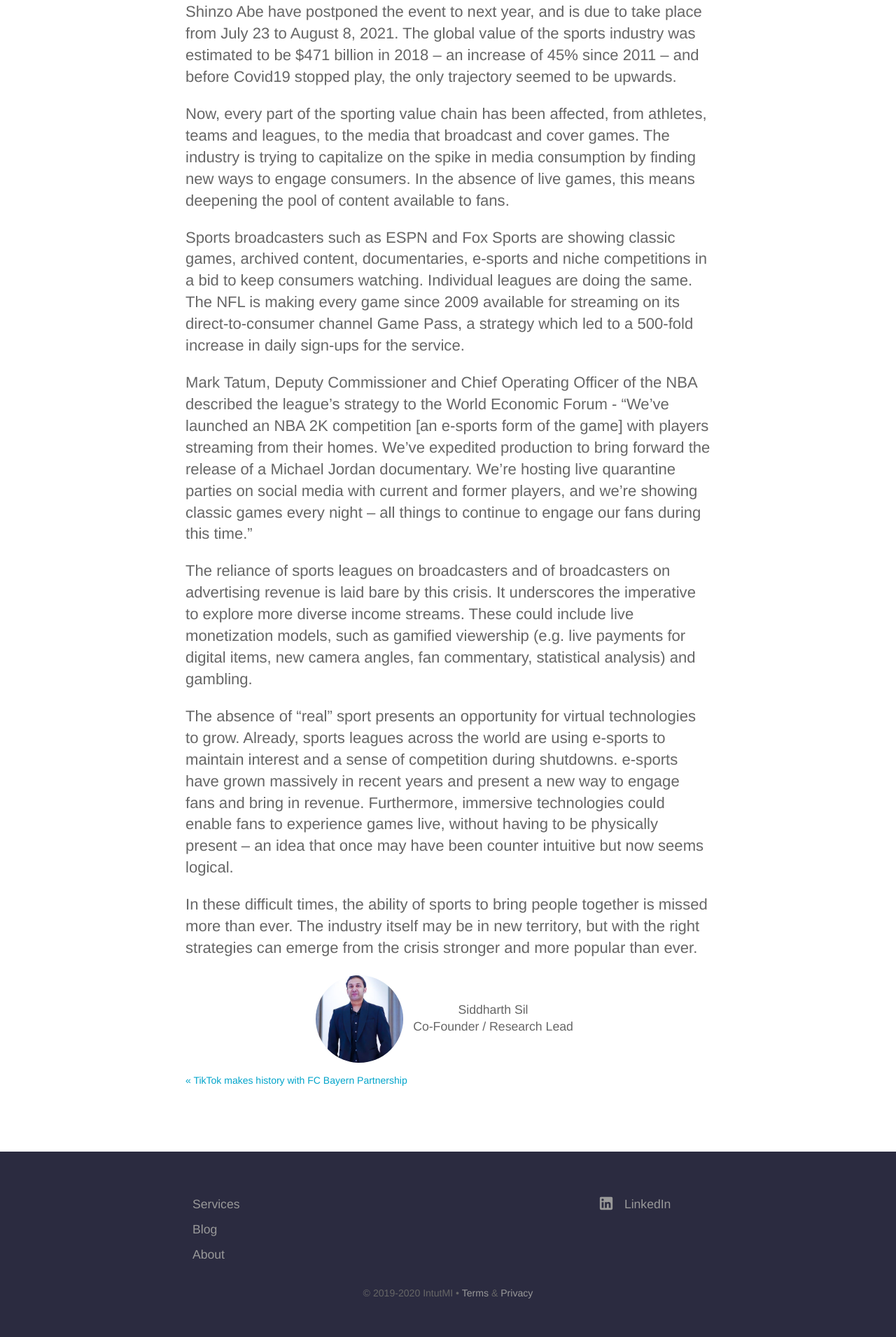
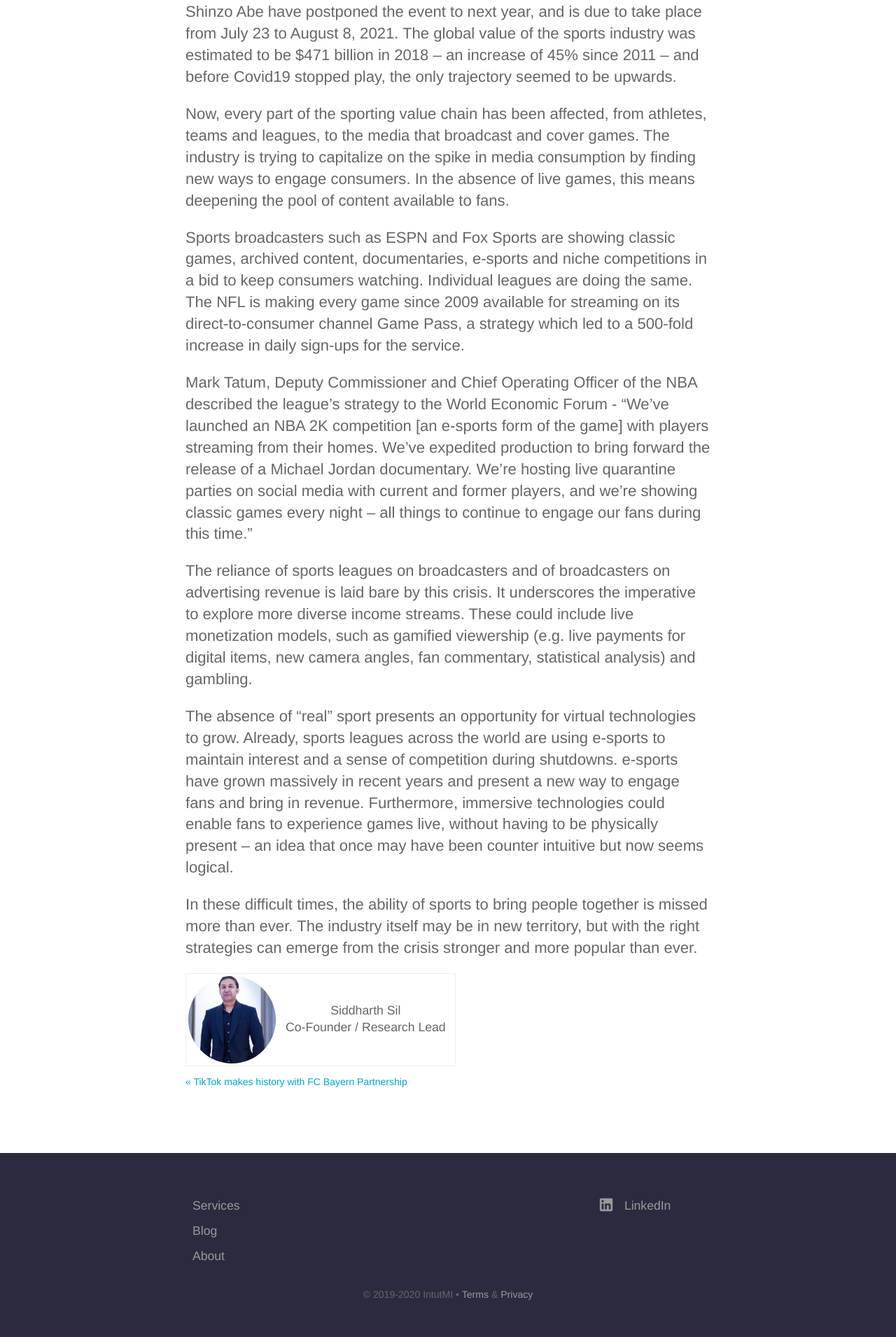
Before and after one commit to intutdev/intutmi.github.io, a Jekyll site: the page built from _posts/2020-05-20-sports-in-the-time-of-covid-19-pandemic.md, in a window 1280 px wide. Shown: the part 2032-3943 px from the top of the page at 70% size. Built offline with Jekyll 4.4.1, drawn with Linux system fonts in a browser that asks for light colours.

Commit message:
Updated '_sass/blog.scss' via CloudCannon

```diff
--- a/_sass/blog.scss
+++ b/_sass/blog.scss
@@ -8,9 +8,12 @@
 }
 
 .blog-post {
-    table.center{
+    table{
+        border: 1px solid #eee;
+        .center{
         margin-left: auto;
         margin-right: auto;
+        }
     }
     td {
 		font-size: .8em;
```
